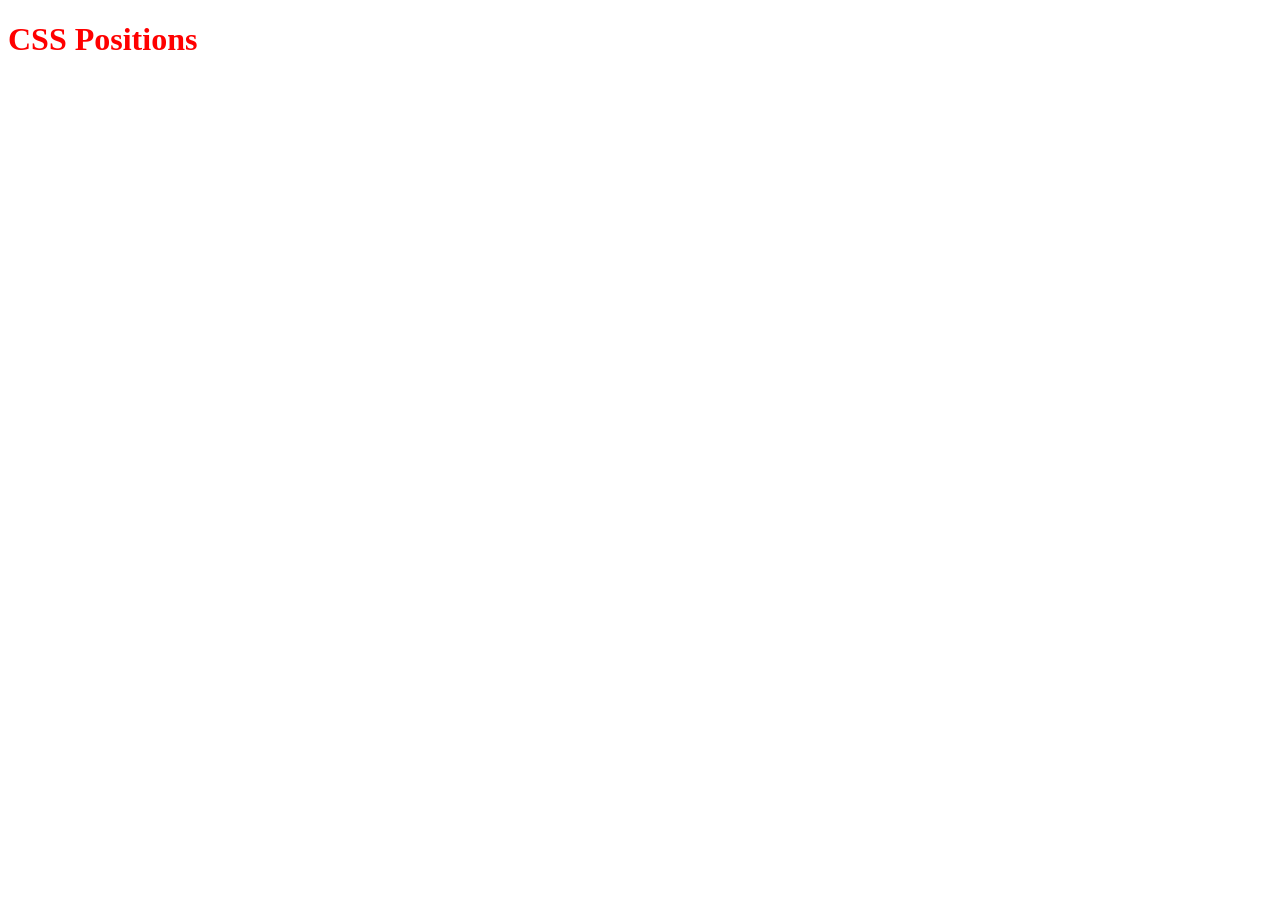
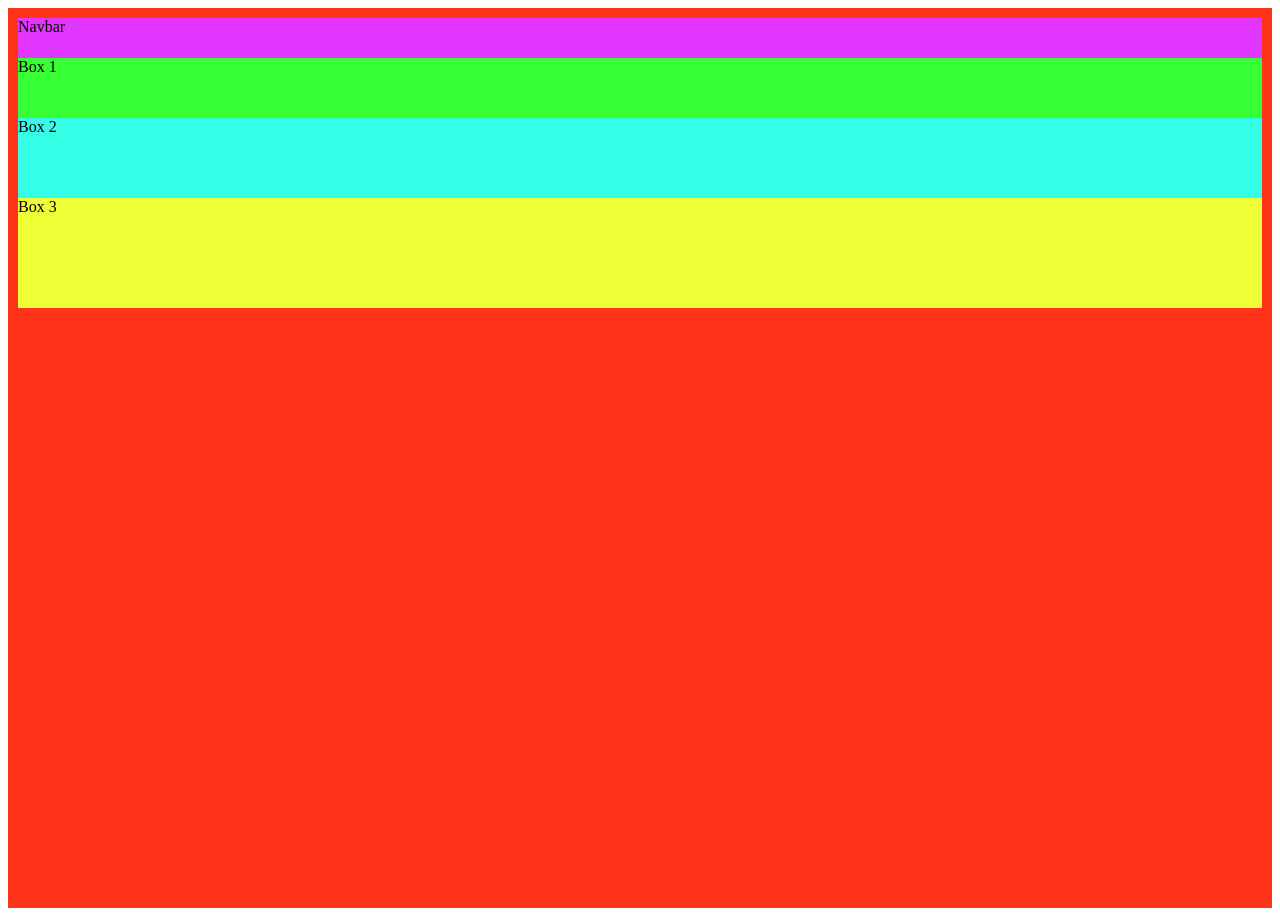
Before and after one commit to techwithmks/css-position, a website: page public/index.html in a window 1280 px wide. Before the commit the page ends 800 px from the top, so only its background shows below. Drawn offline with Linux system fonts and the light colour scheme.

Commit message:
Basic Layout

```diff
--- a/public/index.html
+++ b/public/index.html
@@ -9,6 +9,11 @@
     <title>CSS Positions</title>
 </head>
 <body>
-    <h1>CSS Positions</h1>
+    <div class="main-container">
+        <div class="nav">Navbar</div>
+        <div class="box1">Box 1</div>
+        <div class="box2">Box 2</div>
+        <div class="box3">Box 3</div>
+    </div>
 </body>
 </html>
--- a/public/styles.css
+++ b/public/styles.css
@@ -1,3 +1,25 @@
-h1{
-    color: red;
+.main-container {
+    height: 110vh;
+    padding: 10px;
+    background-color: rgb(255, 52, 25);
 }
+
+.nav {
+    height: 40px;
+    background-color: rgb(225, 54, 255);
+}
+
+.box1 {
+    height: 60px;
+    background-color: rgb(54, 255, 54);
+}
+
+.box2 {
+    height: 80px;
+    background-color: rgb(54, 255, 232);
+}
+
+.box3 {
+    height: 110px;
+    background-color: rgb(238, 255, 54);
+}
```
